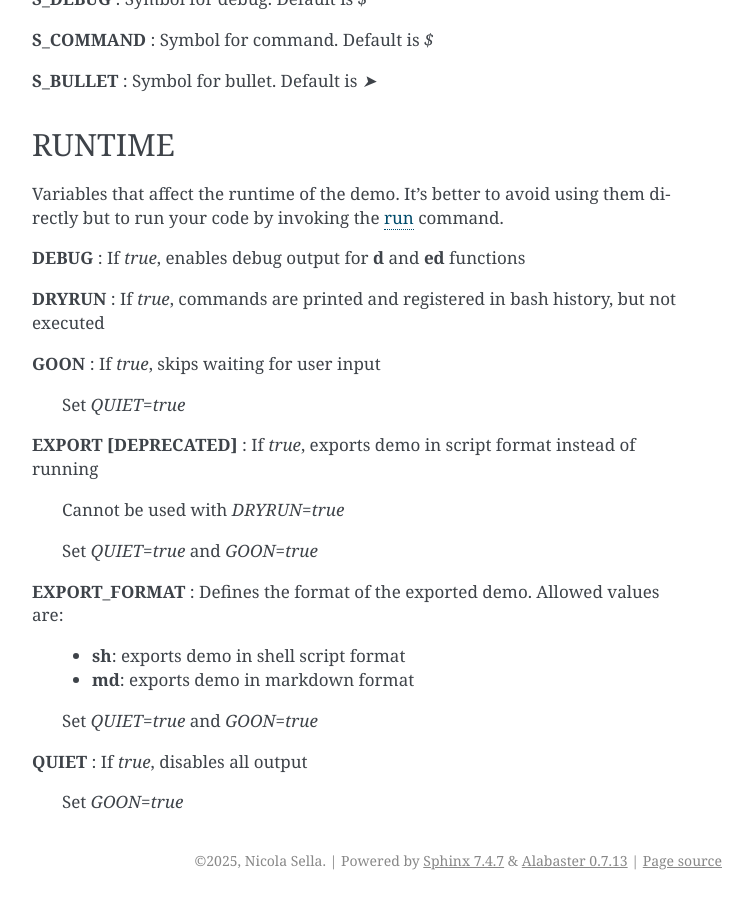
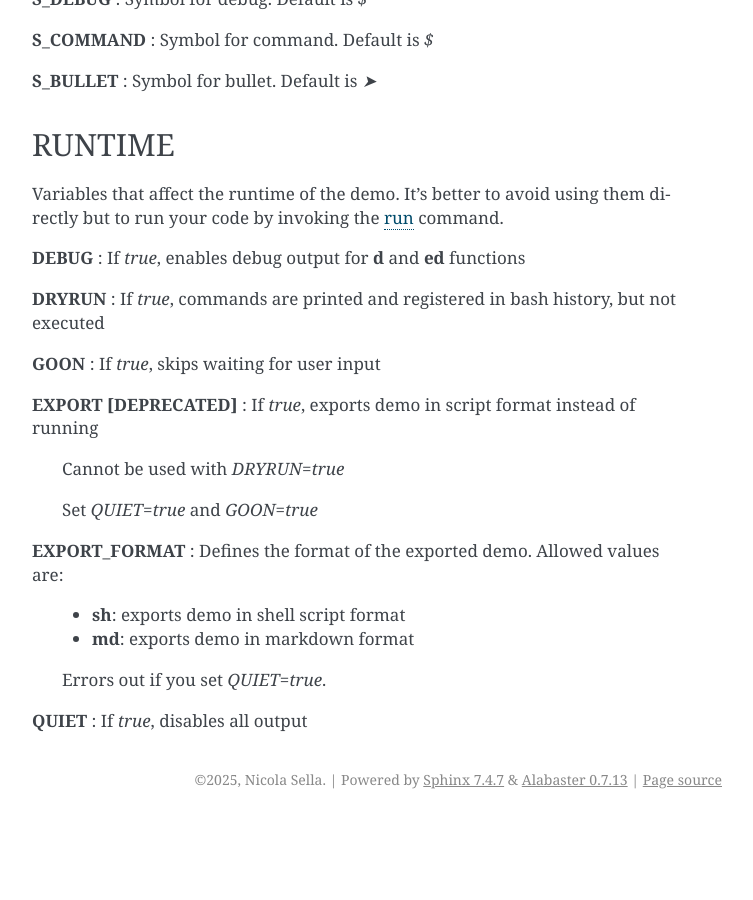
Before and after one commit to inknos/showtime-sh, a Sphinx documentation site: the page built from docs/source/show.1.rst, in a window 1280 px wide and 900 px high, scrolled down 6952 px. Shown: the whole window, without its empty margins (388-1141 px from the left). Built offline with Sphinx 7.4.7, drawn with Linux system fonts in a browser that asks for light colours; after the commit the page ends 7771 px from its top, so only the background shows below that.

Commit message:
[test broken] Rework the logic of the lines
Signed-off-by: Nicola Sella <nsella@redhat.com>

```diff
--- a/docs/source/show.1.rst
+++ b/docs/source/show.1.rst
@@ -499,8 +499,6 @@ but to run your code by invoking the :ref:`run <show-cli-options>` command.
 **GOON**
 :   If *true*, skips waiting for user input
 
-    Set *QUIET=true*
-
 .. _show-environment-variables-runtime-export:
 
 **EXPORT [DEPRECATED]**
@@ -518,11 +516,9 @@ but to run your code by invoking the :ref:`run <show-cli-options>` command.
     * **sh**: exports demo in shell script format
     * **md**: exports demo in markdown format
 
-    Set *QUIET=true* and *GOON=true*
+    Errors out if you set *QUIET=true*.
 
 .. _show-environment-variables-runtime-quiet:
 
 **QUIET**
 :   If *true*, disables all output
-
-    Set *GOON=true*
```
Also changed, not shown: 1 other file.
